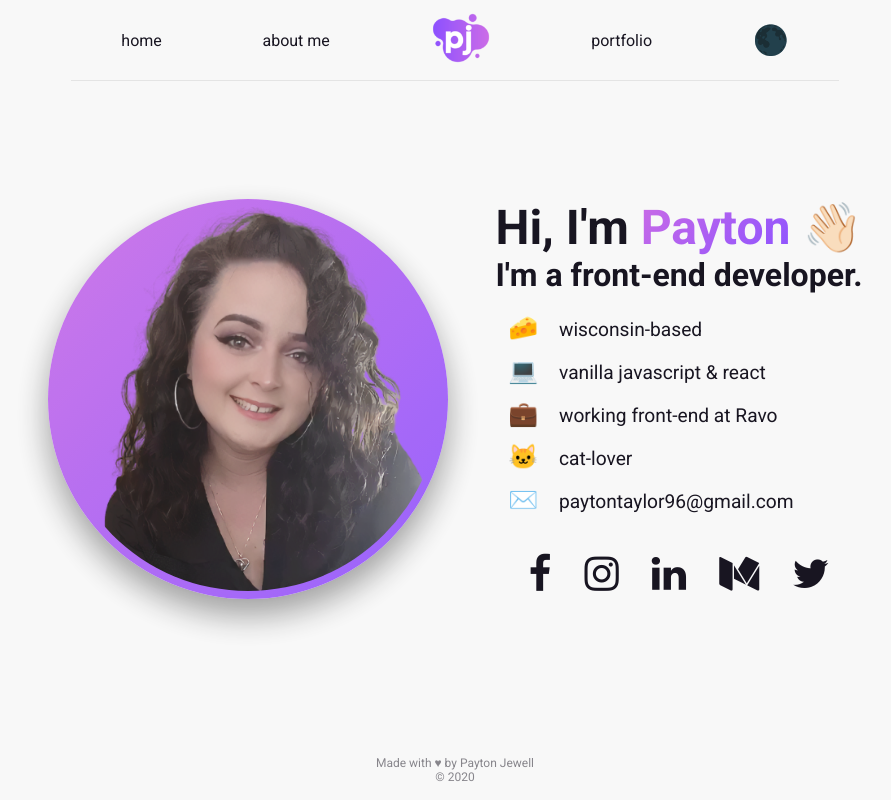
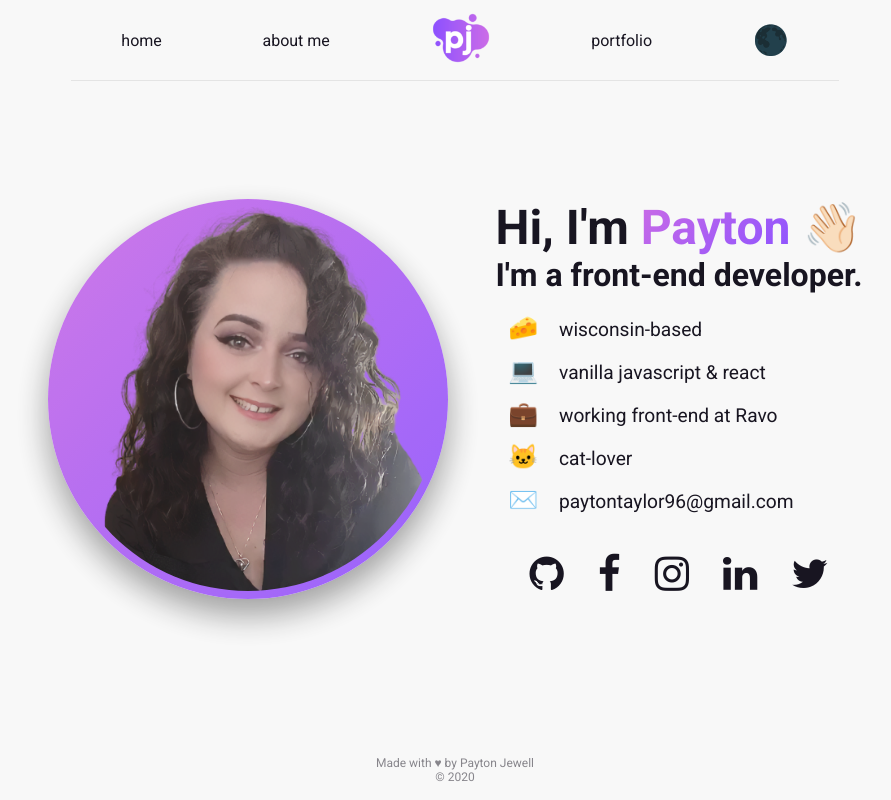
Before and after one commit to alefe0518/react-portfolio-template, a React (Create React App) app: page /#/ in a window 1280 px wide. Shown: the whole page, without its empty margins (185-1076 px from the left). Built offline with nearby package versions, Linux system fonts and the light colour scheme; the HTML template or start-up script is replaced by a standard one.

Commit message:
updated about page with skills list

```diff
--- a/package.json
+++ b/package.json
@@ -4,9 +4,9 @@
   "version": "0.1.0",
   "private": true,
   "dependencies": {
-    "@testing-library/jest-dom": "^4.2.4",
-    "@testing-library/react": "^9.3.2",
-    "@testing-library/user-event": "^7.1.2",
+    "@testing-library/jest-dom": "^5.11.4",
+    "@testing-library/react": "^11.0.4",
+    "@testing-library/user-event": "^12.1.6",
     "classnames": "^2.2.6",
     "node-forge": "^0.10.0",
     "node-sass": "^4.14.1",
--- a/src/Components/About.js
+++ b/src/Components/About.js
@@ -24,7 +24,45 @@ export default function About() {
                 </div>
             </div>
 
-            <div id="bot" className={classNames(Style.terminal, Style.shadowed)}>
+            <div className={classNames(Style.terminal, Style.shadowed)}>
+                <div className={Style.topRow}>
+                    <i className={classNames(iconClass, Style.red)}/>
+                    <i className={classNames(iconClass, Style.amber)}/>
+                    <i className={classNames(iconClass, Style.green)}/>
+                </div>
+                <div className={Style.window}>
+                    <p><span className={Style.pink}>paytonjewell $</span> cd skills/tools</p>
+                    <p><span className={Style.pink}>skills/tools <span className={Style.green}>(master)</span> $</span> ls</p>
+                    <p className={Style.pink}> Proficient In</p>
+                    <ul className={Style.skills}>
+                        <li>Vanilla JS</li>
+                        <li>React</li>
+                        <li>DOM Manipulation</li>
+                        <li>HTML5</li>
+                        <li>CSS3</li>
+                        <li>Bootstrap</li>
+                        <li>Sass</li>
+                        <li>Scss Modules</li>
+                        <li>Git</li>
+                        <li>Github</li>
+                        <li>Phabricator</li>
+                        <li>Arcanist</li>
+                        <li>IntelliJ IDEA</li>
+                        <li>VSCode</li>
+                        <li>Chrome DevTools</li>
+                        <li>npm</li>
+                    </ul>
+                    <p className={Style.pink}> Exposed To</p>
+                    <ul className={Style.skills}>
+                        <li>API Requests</li>
+                        <li>JSON</li>
+
+                    </ul>
+                </div>
+            </div>
+
+
+            <div className={classNames(Style.terminal, Style.shadowed)}>
                 <div className={Style.topRow}>
                     <i className={classNames(iconClass, Style.red)}/>
                     <i className={classNames(iconClass, Style.amber)}/>
--- a/src/Components/About.module.scss
+++ b/src/Components/About.module.scss
@@ -65,3 +65,11 @@
 .emoji {
   margin-right: 1rem;
 }
+
+.skills {
+  columns: 2;
+  li {
+    margin: 0;
+    line-height: 2;
+  }
+}
--- a/src/Components/Home.js
+++ b/src/Components/Home.js
@@ -11,18 +11,52 @@ export default function Home() {
                 <h1>Hi, I'm <span className={Style.firstName}>Payton</span> 👋🏻</h1>
                 <h2>I'm a front-end developer.</h2>
                 <ul>
-                    <li><span aria-label="cheese" role="img" className={Style.emoji}>🧀</span> wisconsin-based</li>
-                    <li><span aria-label="computer laptop" role="img" className={Style.emoji}>💻</span> vanilla javascript & react</li>
-                    <li><span aria-label="briefcase" role="img" className={Style.emoji}>💼</span> working front-end at Ravo</li>
-                    <li><span aria-label="cat" role="img" className={Style.emoji}>🐱</span> cat-lover</li>
-                    <li><span aria-label="envelope" role="img" className={Style.emoji}>✉️</span> paytontaylor96@gmail.com</li>
+                    <a href="https://www.travelwisconsin.com/" target="_blank" rel="noopener noreferrer">
+                        <li><span aria-label="cheese" role="img" className={Style.emoji}>🧀</span> wisconsin-based</li>
+                    </a>
+                    <a href="https://github.com/paytonjewell?tab=repositories" target="_blank"
+                       rel="noopener noreferrer">
+                        <li><span aria-label="computer laptop" role="img" className={Style.emoji}>💻</span> vanilla
+                            javascript & react
+                        </li>
+                    </a>
+                    <a href="https://solveandcreate.com/portfolio/ravo/" target="_blank"
+                       rel="noopener noreferrer">
+                        <li><span aria-label="briefcase" role="img" className={Style.emoji}>💼</span> working front-end
+                            at Ravo
+                        </li>
+                    </a>
+                    <a href="https://user-images.githubusercontent.com/18350557/94314005-5c9f6e00-ff45-11ea-86a1-5db9e1371750.jpg"
+                       target="_blank"
+                       rel="noopener noreferrer">
+                        <li><span aria-label="cat" role="img" className={Style.emoji}>🐱</span> cat-lover</li>
+                    </a>
+                    <a href="mailto:paytontaylor96@gmail.com?subject=Let's work on something together!">
+                        <li><span aria-label="envelope" role="img"
+                                  className={Style.emoji}>✉️</span> paytontaylor96@gmail.com
+                        </li>
+                    </a>
+
+
                 </ul>
                 <div className={Style.socials}>
-                    <a href="https://www.facebook.com/paytontjewell"><i className="fa fa-facebook" aria-hidden="true" /></a>
-                    <a href="https://www.instagram.com/paytontjewell/"><i className="fa fa-instagram" aria-hidden="true" /></a>
-                    <a href="https://www.linkedin.com/in/payton-jewell/"><i className="fa fa-linkedin" aria-hidden="true" /></a>
-                    <a href="https://medium.com/@paytonjewell"><i className="fa fa-medium" aria-hidden="true" /></a>
-                    <a href="https://twitter.com/paytontjewell"><i className="fa fa-twitter" aria-hidden="true" /></a>
+                    <a target="_blank"
+                       rel="noopener noreferrer" href="https://github.com/paytonjewell"><i className="fa fa-github"
+                                                                                           aria-hidden="true" /></a>
+                    <a target="_blank"
+                       rel="noopener noreferrer" href="https://www.facebook.com/paytontjewell"><i
+                        className="fa fa-facebook" aria-hidden="true"/></a>
+                    <a target="_blank"
+                       rel="noopener noreferrer" href="https://www.instagram.com/paytontjewell/"><i
+                        className="fa fa-instagram"
+                        aria-hidden="true"/></a>
+                    <a target="_blank"
+                       rel="noopener noreferrer" href="https://www.linkedin.com/in/payton-jewell/"><i
+                        className="fa fa-linkedin"
+                        aria-hidden="true"/></a>
+                    <a target="_blank"
+                       rel="noopener noreferrer" href="https://twitter.com/paytontjewell"><i className="fa fa-twitter"
+                                                                                             aria-hidden="true"/></a>
                 </div>
             </div>
         </main>
--- a/src/Components/Home.module.scss
+++ b/src/Components/Home.module.scss
@@ -86,3 +86,7 @@ main {
     color: $purple;
   }
 }
+
+a, a:visited {
+  color: $dark;
+}
```
Also changed, not shown: 1 other file (tests, documents, lock files or other folders).
